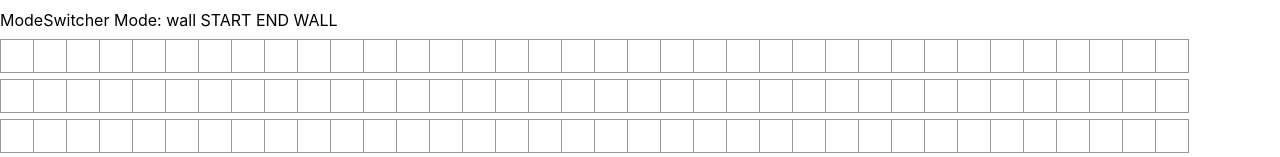
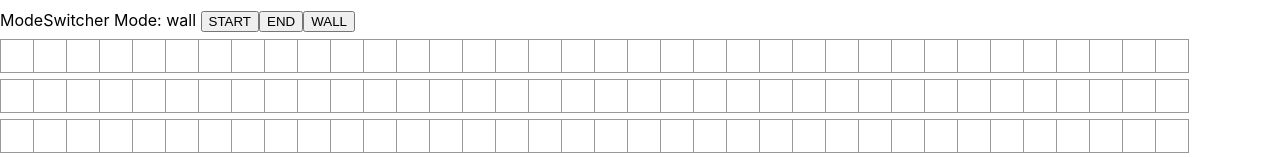
Before and after one commit to tiger-hao/graph-algo-visualizer, a React (Create React App) app: page / in a window 1280 px wide. Shown: the top 157 px of the page. Built offline with nearby package versions, Linux system fonts and the light colour scheme.

Commit message:
change mode switcher modes to buttons

```diff
--- a/src/components/ModeSwitcher/index.js
+++ b/src/components/ModeSwitcher/index.js
@@ -6,10 +6,10 @@ import { GraphModes } from 'types';
 const ModeSwitcher = ({ mode, setMode }) =>  {
   return (
     <div className="ModeSwitcher">
-      <t>ModeSwitcher Mode: {mode}</t>
-      <t onClick={() => setMode(GraphModes.START)}> START</t>
-      <t onClick={() => setMode(GraphModes.END)}> END</t>
-      <t onClick={() => setMode(GraphModes.WALL)}> WALL</t>
+      <t>ModeSwitcher Mode: {mode} </t>
+      <button onClick={() => setMode(GraphModes.START)}>START</button>
+      <button onClick={() => setMode(GraphModes.END)}>END</button>
+      <button onClick={() => setMode(GraphModes.WALL)}>WALL</button>
     </div>
   );
 };
```
